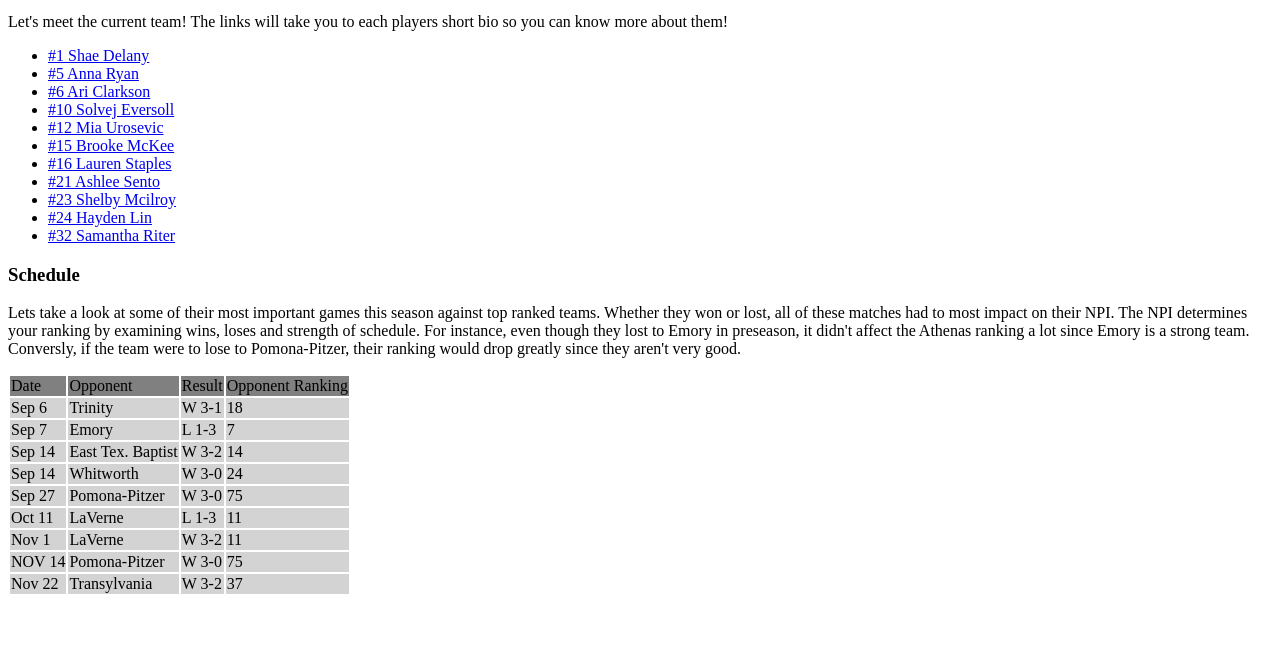
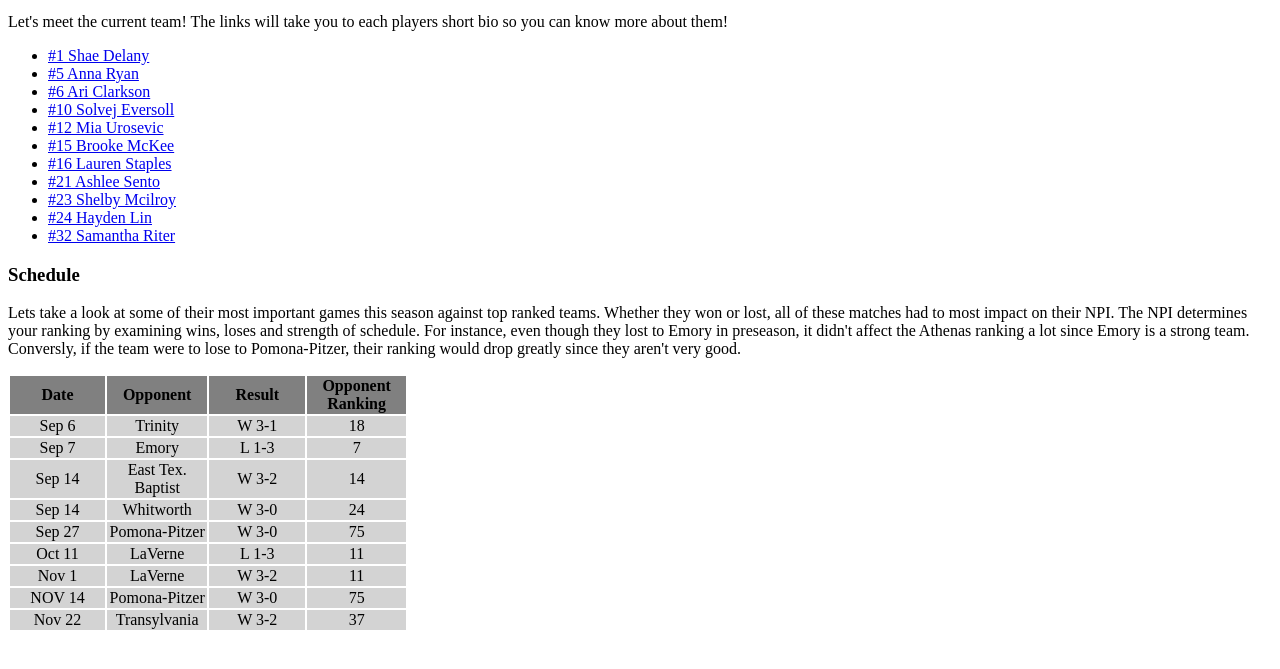
Before and after one commit to ShaeDelany/shaedelany.github.io, a plain HTML site: page index.html in a window 1280 px wide. Shown: the part 101-770 px from the top of the page. Drawn offline with Linux system fonts and the light colour scheme.

Commit message:
Update index.html

```diff
--- a/index.html
+++ b/index.html
@@ -23,62 +23,62 @@
         </ul>
         <h3>Schedule</h3>
         <p>Lets take a look at some of their most important games this season against top ranked teams. Whether they won or lost, all of these matches had to most impact on their NPI. The NPI determines your ranking by examining wins, loses and strength of schedule. For instance, even though they lost to Emory in preseason, it didn't affect the Athenas ranking a lot since Emory is a strong team. Conversly, if the team were to lose to Pomona-Pitzer, their ranking would drop greatly since they aren't very good.</p>
-        <table>
+        <table width="400">
             <tr class=bold>
-               <td>Date</td>
-               <td>Opponent</td>
-               <td>Result</td>
-               <td>Opponent Ranking</td>
+               <th width="100">Date</th>
+               <th width="100">Opponent</th>
+               <th width="100">Result</th>
+               <th width="100">Opponent Ranking</th>
             </tr>
-            <tr>
+            <tr align="center">
                 <td>Sep 6</td>
                 <td>Trinity</td>
                 <td>W 3-1</td>
                 <td>18</td>
             </tr>
-            <tr>
+            <tr align="center">
                 <td>Sep 7</td>
                 <td>Emory</td>
                 <td>L 1-3</td>
                 <td>7</td>
             </tr>
-            <tr>
+            <tr align="center">
                 <td>Sep 14</td>
                 <td>East Tex. Baptist</td>
                 <td>W 3-2</td>
                 <td>14</td>
             </tr>
-            <tr>
+            <tr align="center">
                 <td>Sep 14</td>
                 <td>Whitworth</td>
                 <td>W 3-0</td>
                 <td>24</td>
             </tr>
-            <tr>
+            <tr align="center">
                 <td>Sep 27</td>
                 <td>Pomona-Pitzer</td>
                 <td>W 3-0</td>
                 <td>75</td>
             </tr>
-            <tr>
+            <tr align="center">
                 <td>Oct 11</td>
                 <td>LaVerne</td>
                 <td>L 1-3</td>
                 <td>11</td>
             </tr>
-            <tr>
+            <tr align="center">
                 <td>Nov 1</td>
                 <td>LaVerne</td>
                 <td>W 3-2</td>
                 <td>11</td>
             </tr>
-            <tr>
+            <tr align="center">
                 <td>NOV 14</td>
                 <td>Pomona-Pitzer</td>
                 <td>W 3-0</td>
                 <td>75</td>
             </tr>
-            <tr>
+            <tr align="center">
                 <td>Nov 22</td>
                 <td>Transylvania</td>
                 <td>W 3-2</td>
```
